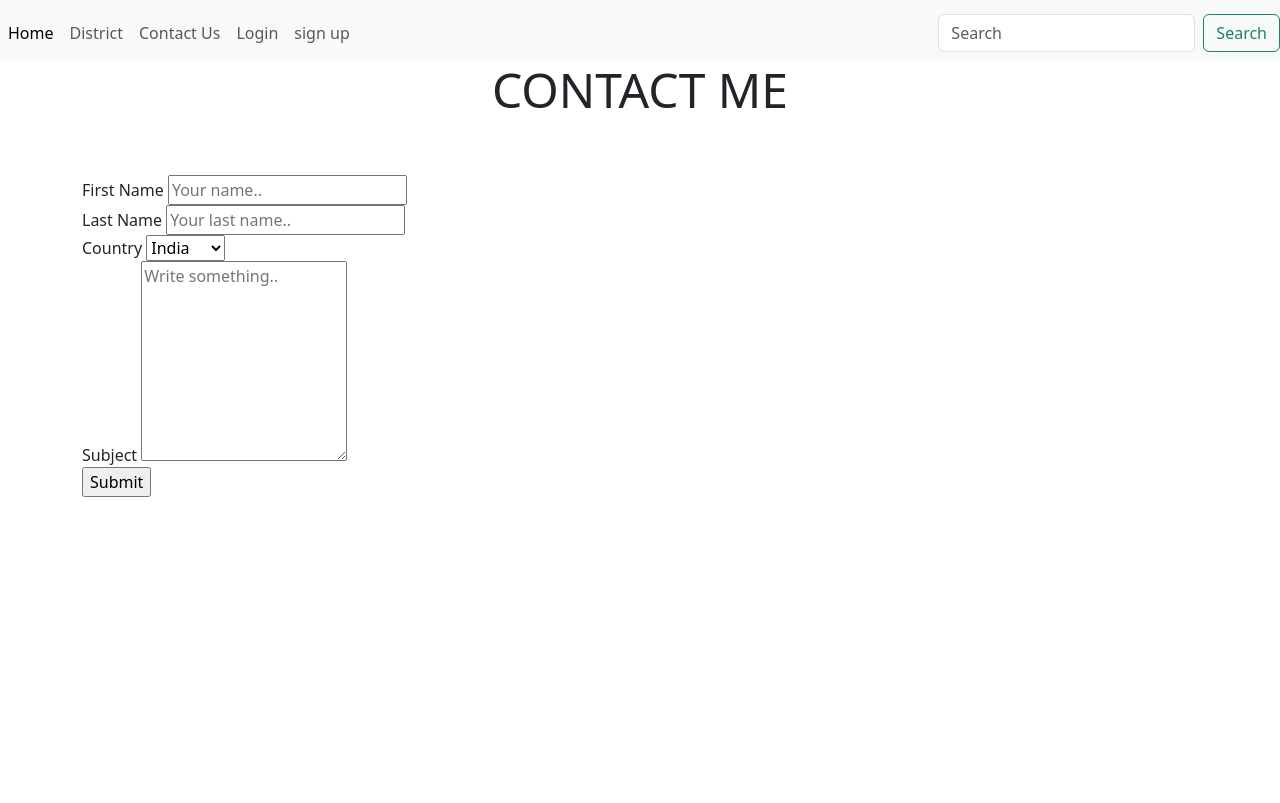
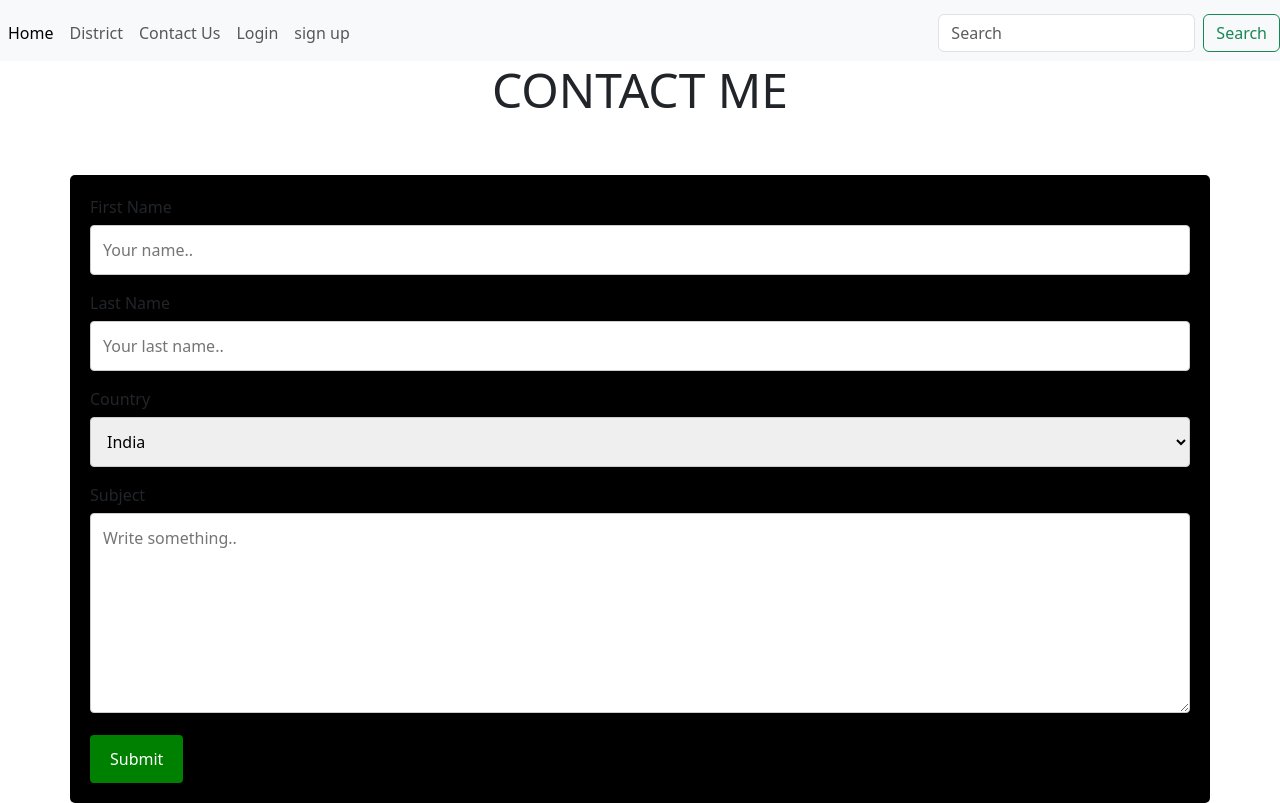
Before and after one commit to AbhinaMathai23/KERALATOURISM, a plain HTML site: page contactus.html in a window 1280 px wide. Shown: the part 51-854 px from the top of the page. Before the commit the page ends 800 px from the top, so only its background shows below. Drawn offline with nearby package versions, Linux system fonts and the light colour scheme.

Commit message:
first commit

```diff
--- a/contactus.html
+++ b/contactus.html
@@ -7,8 +7,6 @@
     <link href="https://cdn.jsdelivr.net/npm/bootstrap@5.3.2/dist/css/bootstrap.min.css" rel="stylesheet" integrity="sha384-T3c6CoIi6uLrA9TneNEoa7RxnatzjcDSCmG1MXxSR1GAsXEV/Dwwykc2MPK8M2HN" crossorigin="anonymous">
 
 </head>
-<body>
-
 <body>
   <nav class="navbar navbar-light bg-light">
     <a class="navbar-brand" href="#">
@@ -51,6 +49,37 @@
     <h1><center><font size="20%">CONTACT ME</h1></center></font>
     <br>
     <br>
+    <style>
+      input[type=text], select, textarea {
+    width: 100%;
+    padding: 12px;
+    border: 1px solid #ccc;
+    border-radius: 4px;
+    box-sizing: border-box;
+    margin-top: 6px;
+    margin-bottom: 16px;
+    resize: vertical
+
+}
+  input[type=submit] {
+    background-color: green;
+    color: white;
+    padding: 12px 20px;
+    border: none;
+    border-radius: 4px;
+    cursor: pointer;
+  }
+
+  input[type=submit]:hover {
+    background-color: #45a049;
+  }
+
+
+    .container {
+      border-radius: 5px;
+      background-color: black;
+      padding: 20px;
+    }</style>
     <div class="container">
         <form action="action_page.php">
 
```
